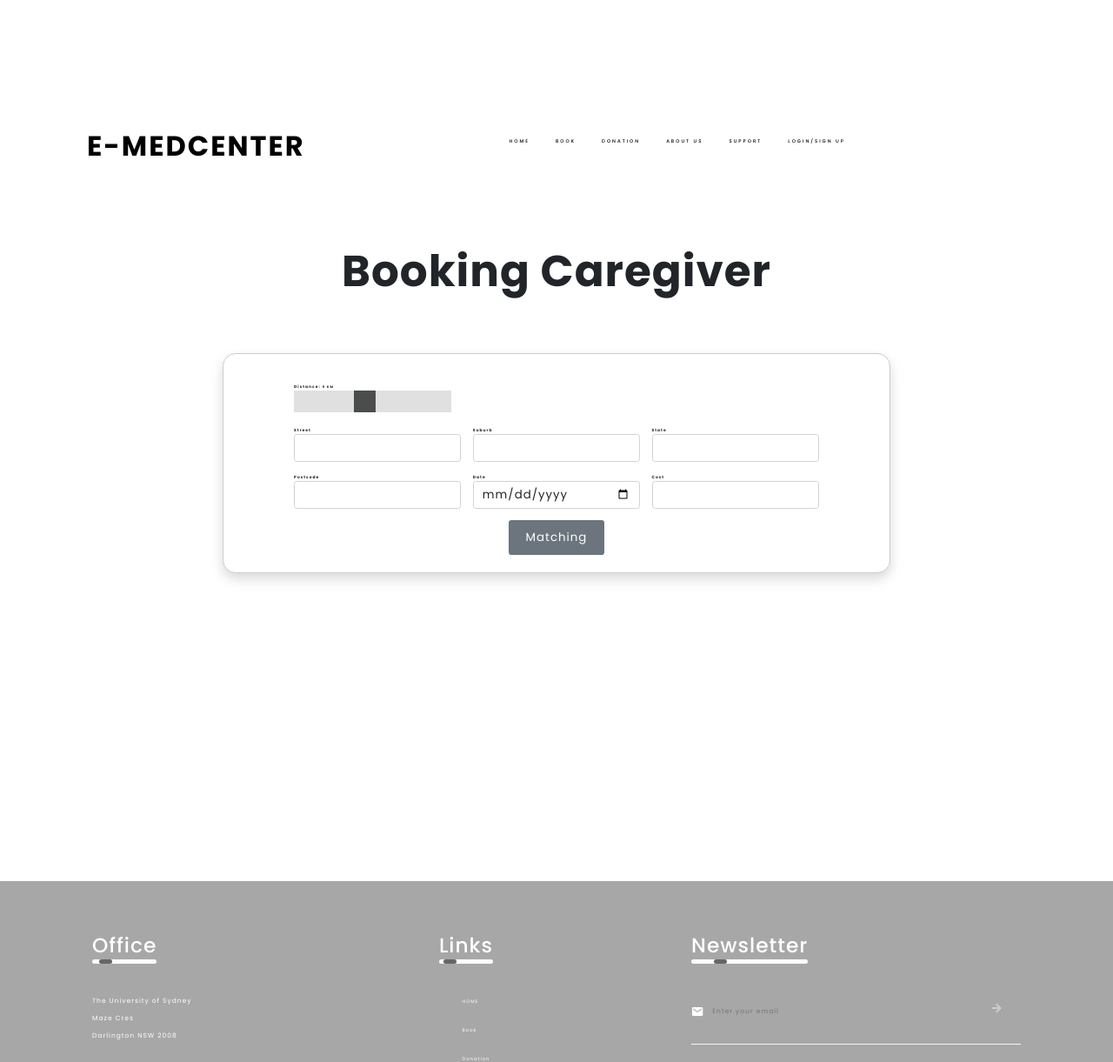
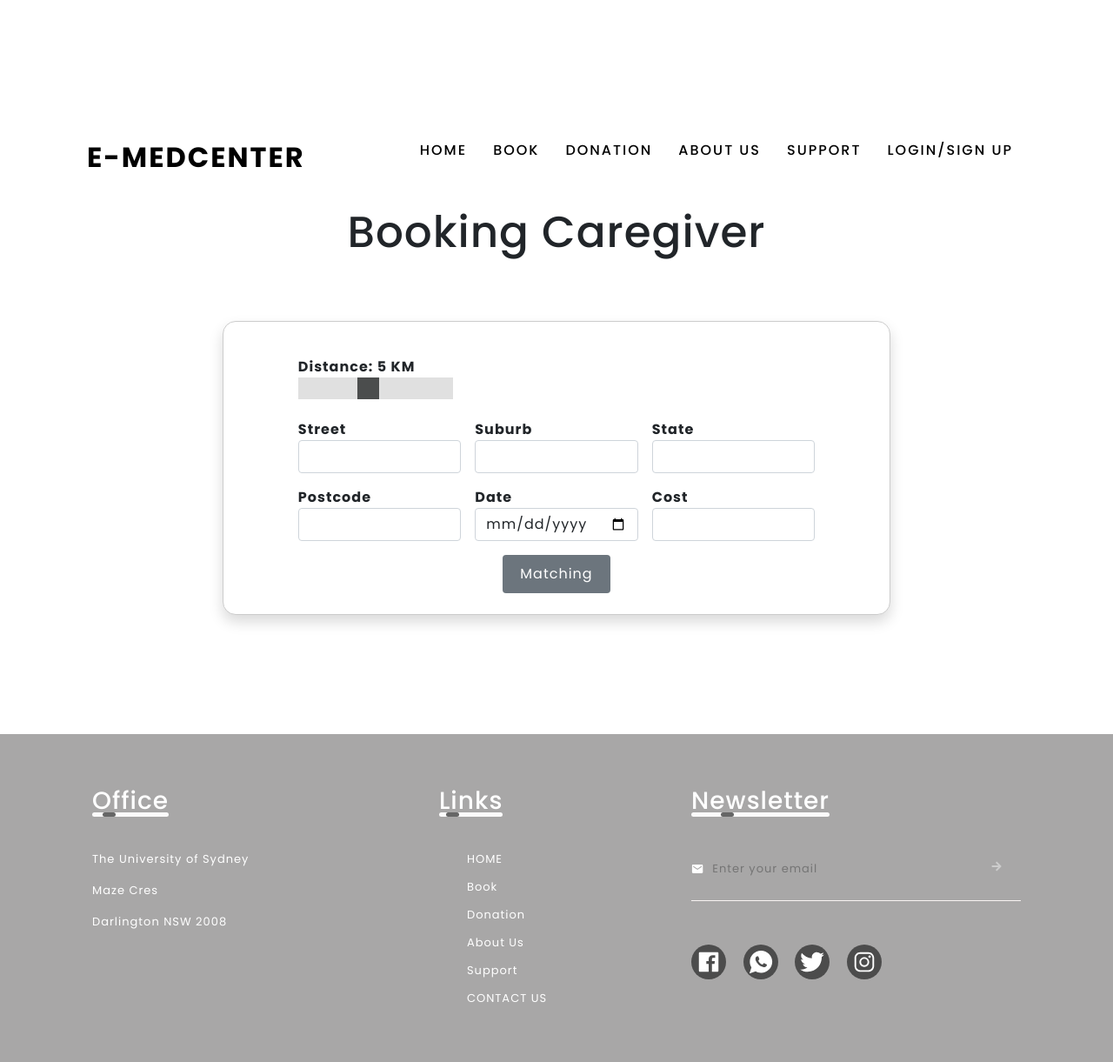
Before and after one commit to gss10282023/E-MediCenter, a Django app: page / in a window 1280 px wide. Shown: the top 1221 px of the page at 87% size. Run offline with Django 4.2, Linux system fonts and the light colour scheme; a map, chart or similar area stays blank; grey boxes are pictures that could not be loaded.

Commit message:
fix the front of the booking page

```diff
--- a/E-MediCenter/EMediCenter/static/css/Information.css
+++ b/E-MediCenter/EMediCenter/static/css/Information.css
@@ -2,7 +2,7 @@
     border: 1px solid #d3d3d3;
     position: relative;
     overflow: hidden;
-    margin-top: 50px;
+    margin-top: 100px;
     margin-bottom: 50px;
 }
 .our-team img{
--- a/E-MediCenter/EMediCenter/static/css/fold.css
+++ b/E-MediCenter/EMediCenter/static/css/fold.css
@@ -8,20 +8,24 @@
     font-family: 'Poppins';
 }
 body{
-
+    padding-top: 100px;
     min-height: 200vh;
-  background-color: white;
-  padding-top: 90px;
+    background-color:white;
 }
 
 header{
-  top: 0;
+    /* 固定定位 */
+    position: fixed;
+    top: 100px;
     left: 0;
     width: 100%;
+    /* 弹性布局 */
     display: flex;
+    /* 将元素靠边对齐 */
     justify-content: space-between;
     align-items: center;
-  z-index: 1;
+    z-index: 1000;
+    /* 动画过渡 */
     transition: 0.6s;
     padding: 40px 100px;
 }
@@ -61,6 +65,9 @@ header ul li a:hover{
     animation-delay:3s;
 
 }
+
+
+
 
 
 header ul li a{
--- a/E-MediCenter/EMediCenter/static/css/style.css
+++ b/E-MediCenter/EMediCenter/static/css/matching.css
@@ -1,3 +1,5 @@
+@import url("http://fonts.googleapis.com/css?family=Poppins:200,300,400,500,600,700,800,900&display=swap");
+
 * {
     font-family: 'Poppins';
     box-sizing: border-box;
@@ -5,11 +7,12 @@
     margin: 0;
     list-style: none;
     letter-spacing: 1px;
-    font-size: smaller;
 }
 
 body {
-    margin: 0%;
+    padding-top: 100px;
+    min-height: 200vh;
+    background-color: white;
 }
 
 .back-arrow {
@@ -59,16 +62,6 @@ body {
     background-color: #007bff;
   }
 
-
-h2 {
-    font-weight: bolder;
-}
-
-h5 {
-    font-weight: 700;
-}
-
-/* ... other styles ... */
 
 #booking-hall .hall-show .card {
     justify-content: space-between;
@@ -143,18 +136,3 @@ button[type=submit]:disabled {
   background: #000604; /* Green background */
   cursor: pointer; /* Cursor on hover */
 }
-
-body {
-  display: flex;
-  flex-direction: column;
-  min-height: 50vh;
-}
-
-.footer {
-  margin-top: auto;
-}
-
-p, div, h1, h2, h3 {
-  margin: 0;
-  padding: 0;
-}
--- a/E-MediCenter/templates/BookCaregiverPage.html
+++ b/E-MediCenter/templates/BookCaregiverPage.html
@@ -6,9 +6,10 @@
     <meta http-equiv="X-UA-Compatible" content="IE=edge">
     <meta name="viewport" content="width=device-width, initial-scale=1.0">
     <link href="https://cdn.jsdelivr.net/npm/bootstrap@5.0.2/dist/css/bootstrap.min.css" rel="stylesheet">
+    <link rel="stylesheet" href="https://cdnjs.cloudflare.com/ajax/libs/font-awesome/5.15.4/css/all.min.css">
     <script src="https://unpkg.com/ionicons@4.5.10-0/dist/ionicons.js"></script>
     {% load static %}
-    <link rel="stylesheet" type="text/css" href="{% static 'css/style.css' %}" />
+    <link rel="stylesheet" type="text/css" href="{% static 'css/matching.css' %}" />
     <link rel="stylesheet" type="text/css" href="{% static 'css/fold.css' %}" />
     <link rel="stylesheet" type="text/css" href="{% static 'css/footer.css' %}" />
     <title>Booking</title>
@@ -36,21 +37,15 @@
             </ul>
         </div>
 
-
-        <!-- write your section here(under section) -->
-        <section>
-
-        </section>
-
     </header>
 
 
     <div class="center-content d-flex flex-column align-items-center justify-content-center" style="min-height: calc(100vh - 56px);">
         <div class="text-center mb-4">
-            <h2 style="margin-top: -60%; margin-bottom: 2%; font-size:50px;">Booking Caregiver</h2>
+            <h2 style=" margin-bottom: 10%; font-size:50px;">Booking Caregiver</h2>
         </div>
         <section class="bookingpage d-flex justify-content-center">
-            <div class="bookingpage-form bg-white p-4 rounded shadow" style="width: 60%;margin-top: -15%;">
+            <div class="bookingpage-form bg-white p-4 rounded shadow" style="width: 60%;">
                 <form class="row gy-3 gx-3" action="" method="post">
                     <div class="col-12">
                         <label for="myRange">Distance: <span id="distanceValue">5 KM</span></label>
--- a/E-MediCenter/templates/index.html
+++ b/E-MediCenter/templates/index.html
@@ -9,7 +9,7 @@
   <meta name="viewport" content="width=device-width,initial-scale=1,maximum-scale=1,user-scalable=no">
 
   <title>index</title>
-  <link rel="stylesheet" href="css/fold.css">
+  <link rel="stylesheet" href="Group50/E-MediCenter/EMediCenter/static/css/fold.css">
 </head>
 
 <body>
```
Also changed, not shown: E-MediCenter/templates/AboutusPage.html (+1 -14 lines), E-MediCenter/templates/DonationPage.html (+2 -13 lines), E-MediCenter/templates/ServiceInformation.html (+2 -8 lines). Lines whose indentation alone changed are shown as unchanged.
